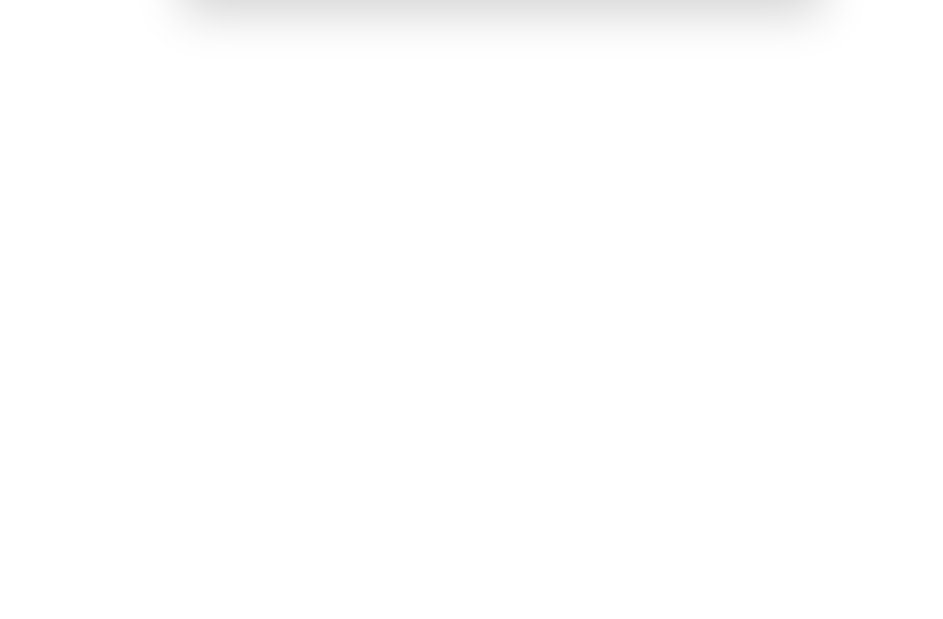
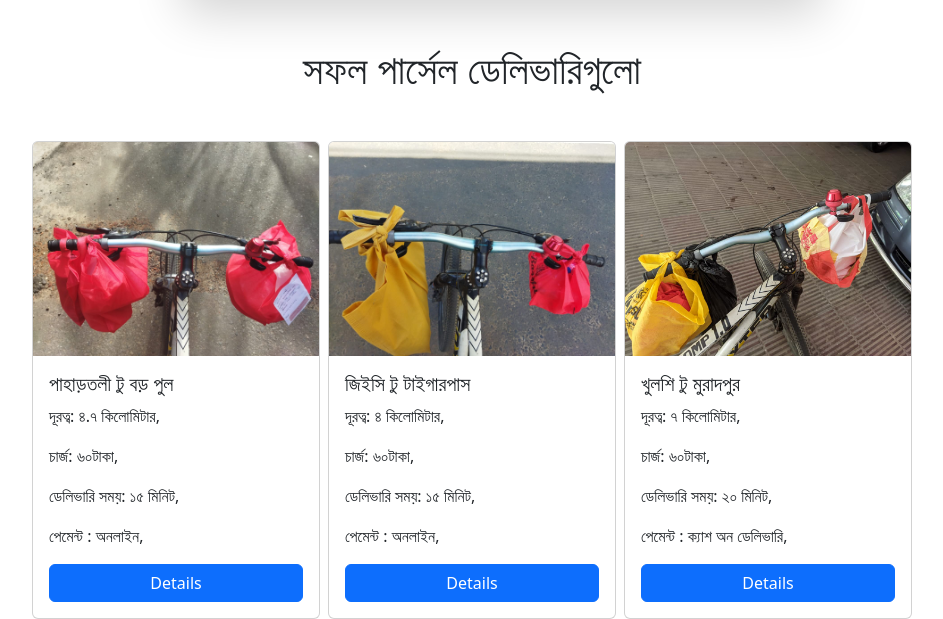
Before and after one commit to Emon5419/yaqeenParcel, a plain HTML site: page index.html in a window 1280 px wide. Shown: the part 693-1312 px from the top of the page, without its empty margins (168-1111 px from the left). Before the commit the page ends 800 px from the top, so only its background shows below. Drawn offline with nearby package versions, Linux system fonts and the light colour scheme.

Commit message:
deliveryOnCards

```diff
--- a/index.html
+++ b/index.html
@@ -6,7 +6,7 @@
    <meta name="viewport" content="width=device-width, initial-scale=1.0">
       <link href="https://cdn.jsdelivr.net/npm/bootstrap@5.2.0/dist/css/bootstrap.min.css" rel="stylesheet"
          integrity="sha384-gH2yIJqKdNHPEq0n4Mqa/HGKIhSkIHeL5AyhkYV8i59U5AR6csBvApHHNl/vI1Bx" crossorigin="anonymous">
-   <title>Document</title>
+   <title>YaqeenParcel</title>
 
    <style>
       .vl{
@@ -327,6 +327,45 @@
             </div>
          </div>
 </section>
+   <section>
+      <h1 class="text-center">সফল পার্সেল ডেলিভারিগুলো</h1>
+      <div class="d-flex justify-content-center align-items-center mt-5">
+         <div class="card" style="width: 18rem;">
+            <img src="images/delivery1.jpg" class="card-img-top" alt="...">
+            <div class="card-body">
+               <h5 class="card-title">পাহাড়তলী টু বড় পুল</h5>
+               <p class="card-text">দূরত্ব: ৪.৭ কিলোমিটার,</p>
+               <p class="card-text">চার্জ: ৬০টাকা,</p>
+               <p class="card-text">ডেলিভারি সময়: ১৫ মিনিট,</p>
+               <p class="card-text">পেমেন্ট : অনলাইন,</p>
+               <a href="#" class="btn btn-primary w-100">Details</a>
+            </div>
+         </div>
+         <div class="card ms-2" style="width: 18rem;">
+            <img src="images/delivery2.jpg" class="card-img-top" alt="...">
+            <div class="card-body">
+               <h5 class="card-title">জিইসি টু টাইগারপাস</h5>
+               <p class="card-text">দূরত্ব: ৪ কিলোমিটার,</p>
+               <p class="card-text">চার্জ: ৬০টাকা,</p>
+               <p class="card-text">ডেলিভারি সময়: ১৫ মিনিট,</p>
+               <p class="card-text">পেমেন্ট : অনলাইন,</p>
+               <a href="#" class="btn btn-primary w-100">Details</a>
+            </div>
+         </div>
+         <div class="card ms-2" style="width: 18rem;">
+            <img src="images/delivery3.jpg" class="card-img-top" alt="...">
+            <div class="card-body">
+               <h5 class="card-title">খুলশি টু মুরাদপুর</h5>
+               <p class="card-text">দূরত্ব: ৭ কিলোমিটার,</p>
+               <p class="card-text">চার্জ: ৬০টাকা,</p>
+               <p class="card-text">ডেলিভারি সময়: ২০ মিনিট,</p>
+               <p class="card-text">পেমেন্ট : ক্যাশ অন ডেলিভারি,</p>
+               <a href="#" class="btn btn-primary w-100">Details</a>
+            </div>
+         </div>
+
+      </div>
+   </section>
 
    <script src="https://cdn.jsdelivr.net/npm/bootstrap@5.2.0/dist/js/bootstrap.bundle.min.js"
       integrity="sha384-A3rJD856KowSb7dwlZdYEkO39Gagi7vIsF0jrRAoQmDKKtQBHUuLZ9AsSv4jD4Xa" crossorigin="anonymous"></script>
```
Also changed, not shown: images/delivery1.jpg (added), images/delivery2.jpg (added), images/delivery3.jpg (added).
